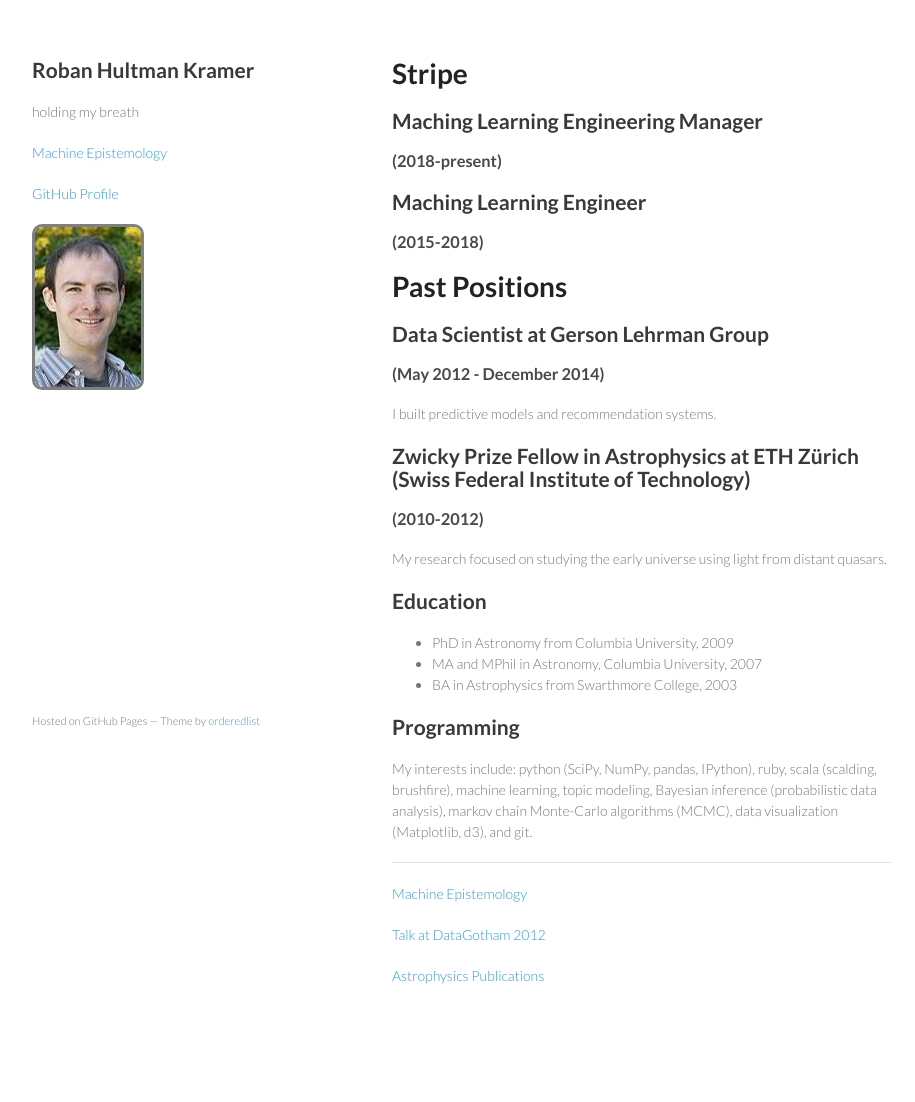
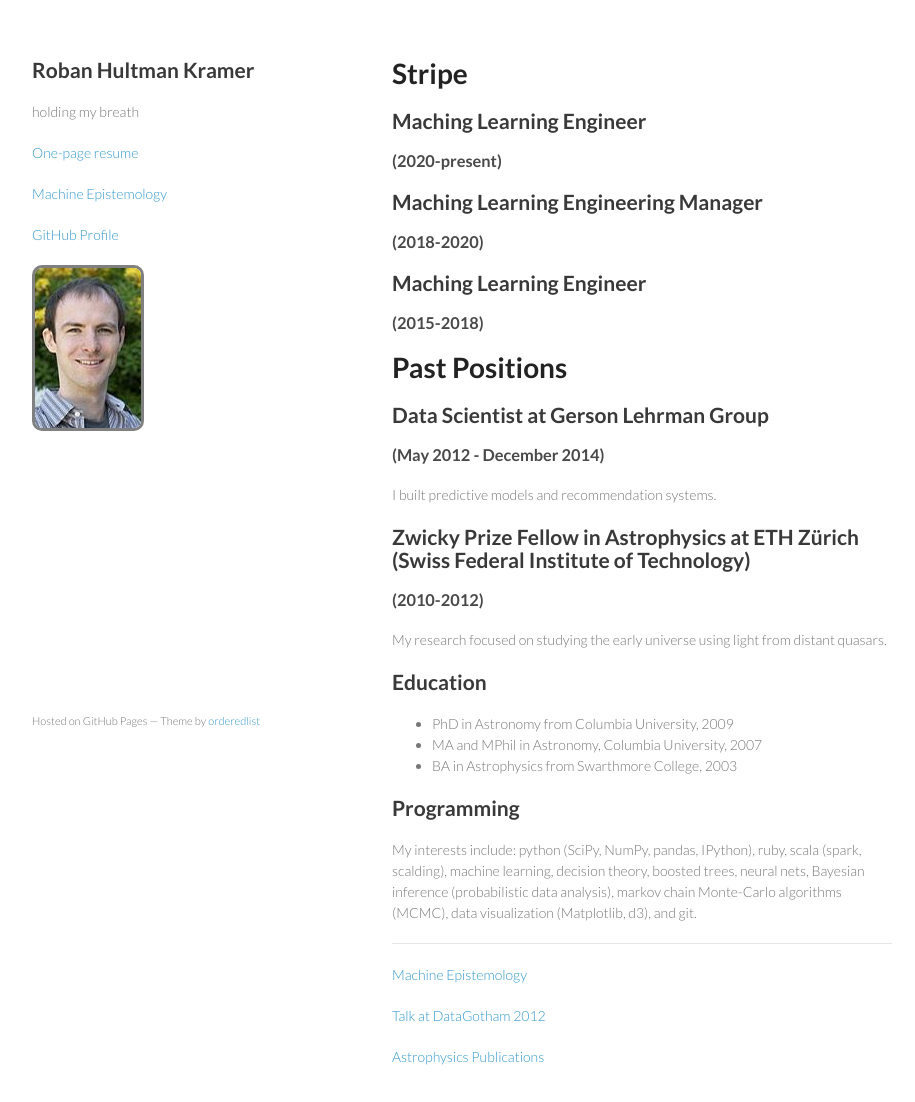
Before and after one commit to roban/roban.github.com, a plain HTML site: page index.html in a window 1280 px wide. Shown: the whole page, without its empty margins (178-1093 px from the left). Before the commit the page ends 1056 px from the top, so only its background shows below. Drawn offline with Linux system fonts and the light colour scheme.

Commit message:
update for 2021

```diff
--- a/index.html
+++ b/index.html
@@ -17,25 +17,21 @@
       <header>
         <h2>Roban Hultman Kramer</h2>
         <p>holding my breath</p>
-
-				<p class="view"><a href="http://roban.github.io/machine-epistemology/">Machine Epistemology</a></p>
-        <p class="view"><a href="https://github.com/roban">GitHub Profile</a></p>
-
-				<p><img src="kramerro.jpg" style="
-																		 border: 3px solid grey;
-																		 border-radius: 10px;
-																		 "></p>
-
+        <p class="view"><a href="http://roban.github.io/kramer.pdf">One-page resume</a></p>
+	<p class="view"><a href="http://roban.github.io/machine-epistemology/">Machine Epistemology</a></p>
+	<p class="view"><a href="https://github.com/roban">GitHub Profile</a></p>
+       <p><img src="kramerro.jpg" style="border: 3px solid grey; border-radius: 10px"></p>
       </header>
       <section>
 				<h1>Stripe</h1>
-<h2><a id="maching-learning-engineer-at-stripe" class="anchor" href="#maching-learning-engineering-manager" aria-hidden="true"><span class="octicon octicon-link"></span></a>Maching Learning Engineering Manager</h2>
 
-<h3>(2018-present)</h3>
+				<h2><a id="maching-learning-engineer-at-stripe-2" class="anchor" href="#maching-learning-engineer-at-stripe-2" aria-hidden="true"><span class="octicon octicon-link"></span></a>Maching Learning Engineer</h2>
 
-<h2><a id="maching-learning-engineer-at-stripe" class="anchor" href="#maching-learning-engineer-at-stripe" aria-hidden="true"><span class="octicon octicon-link"></span></a>Maching Learning Engineer</h2>
-
-<h3>(2015-2018)</h3>
+				<h3>(2020-present)</h3>
+				<h2><a id="maching-learning-manager-at-stripe" class="anchor" href="#maching-learning-engineering-manager" aria-hidden="true"><span class="octicon octicon-link"></span></a>Maching Learning Engineering Manager</h2>
+				<h3>(2018-2020)</h3>
+				<h2><a id="maching-learning-engineer-at-stripe" class="anchor" href="#maching-learning-engineer-at-stripe" aria-hidden="true"><span class="octicon octicon-link"></span></a>Maching Learning Engineer</h2>
+				<h3>(2015-2018)</h3>
 
 <h1>
 <a id="past-positions" class="anchor" href="#past-positions" aria-hidden="true"><span class="octicon octicon-link"></span></a>Past Positions</h1>
@@ -68,10 +64,10 @@ distant quasars.</p>
 <a id="programming" class="anchor" href="#programming" aria-hidden="true"><span class="octicon octicon-link"></span></a>Programming</h2>
 
 <p>My interests include: python (SciPy, NumPy, pandas, IPython), ruby,
-scala (scalding, brushfire), machine learning, topic modeling,
-Bayesian inference (probabilistic data analysis), markov chain
-Monte-Carlo algorithms (MCMC), data visualization (Matplotlib, d3),
-and git.</p>
+scala (spark, scalding), machine learning, decision theory, boosted
+trees, neural nets, Bayesian inference (probabilistic data analysis),
+markov chain Monte-Carlo algorithms (MCMC), data visualization
+(Matplotlib, d3), and git.</p>
 
 <hr>
 
```
Also changed, not shown: 1 other file.
